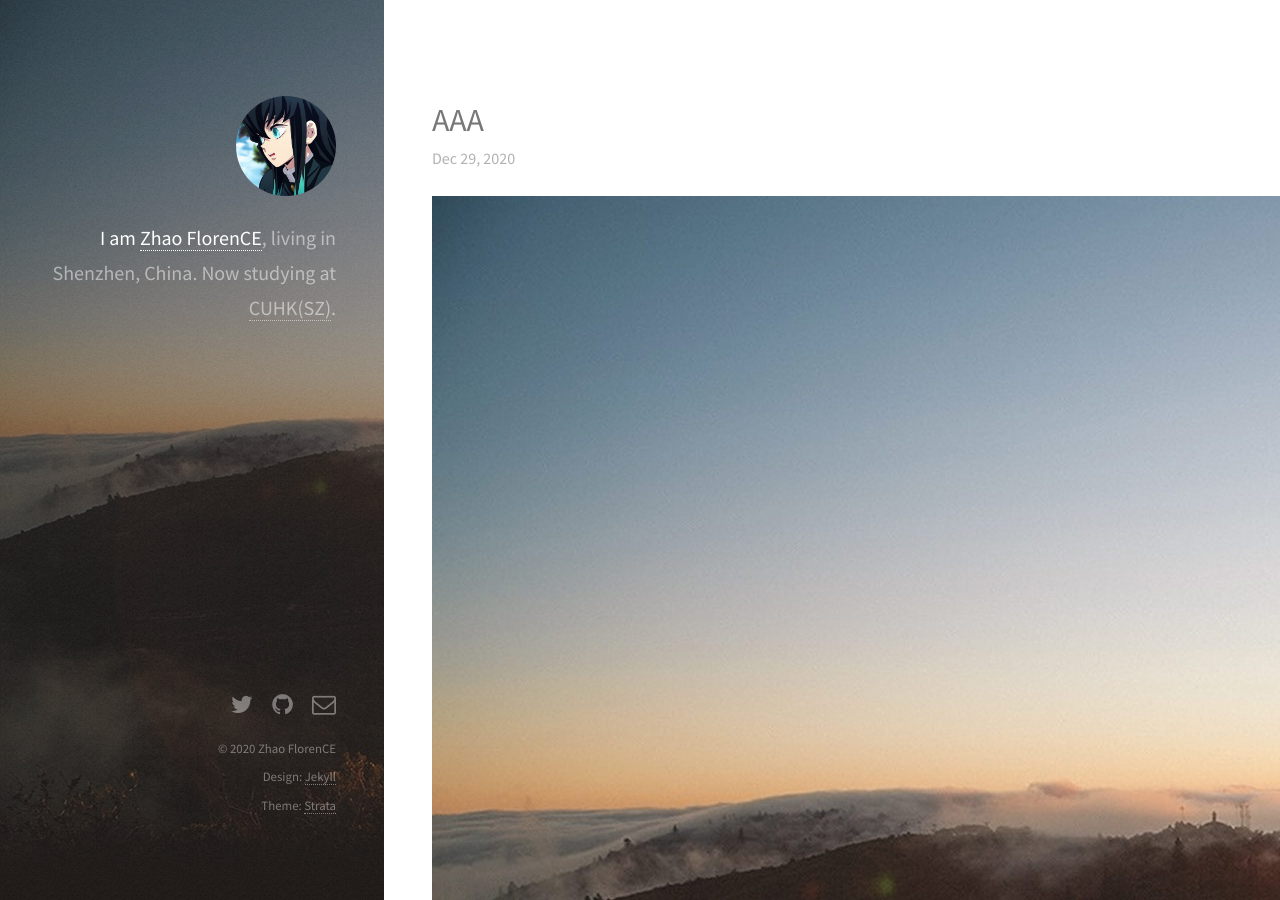
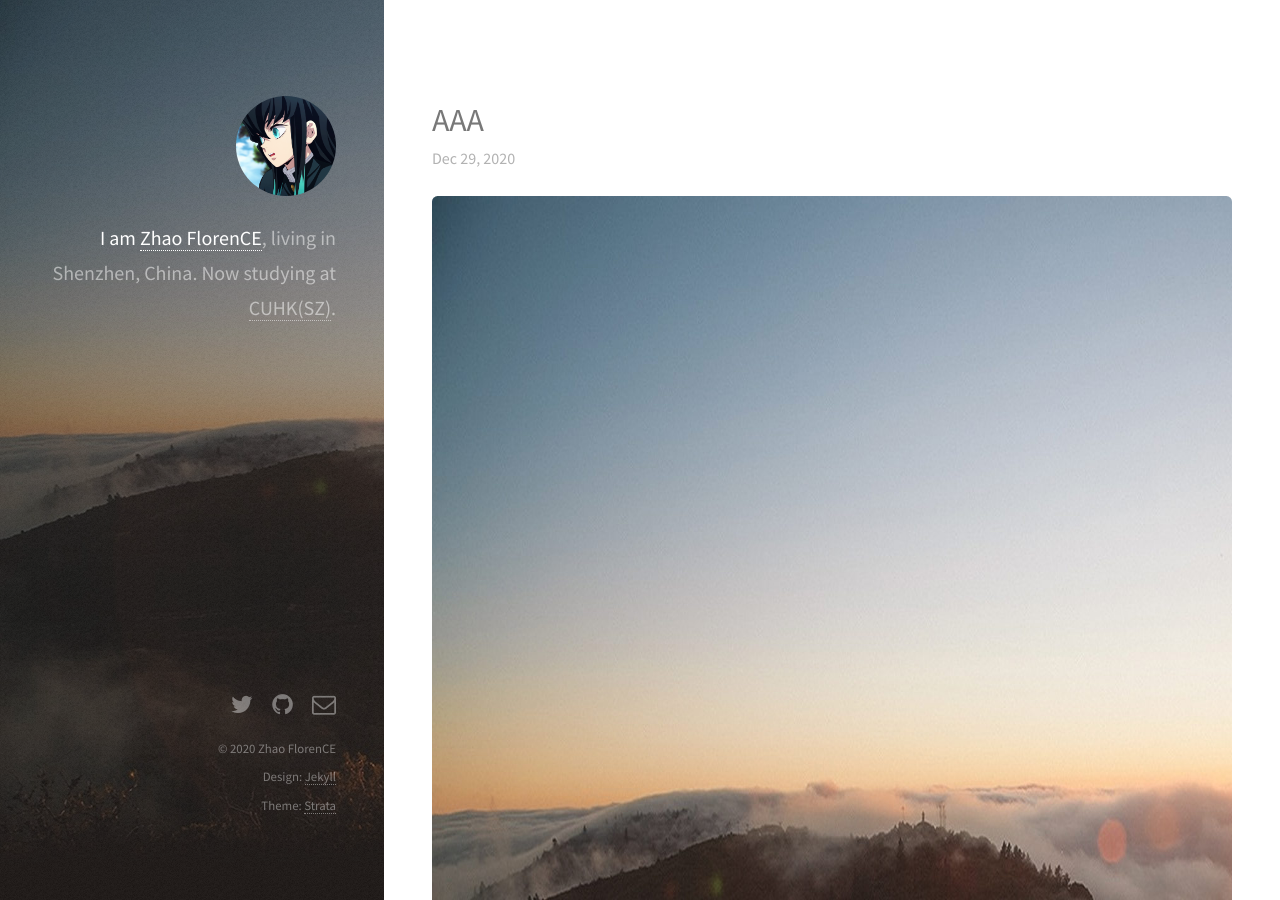
Before and after one commit to as3ert/blog, a Jekyll site: the page built from _posts/2020-12-29-aaa.md, in a window 1280 px wide and 900 px high. Built offline with Jekyll 4.4.1, drawn with Linux system fonts in a browser that asks for light colours; nearby versions of some CDN libraries.

Commit message:
Update 2020-12-29-aaa.md

```diff
--- a/_posts/2020-12-29-aaa.md
+++ b/_posts/2020-12-29-aaa.md
@@ -6,4 +6,4 @@ categories:
 date: 2020-12-29 18:21:00
 ---
 
-![](/images/bg.jpg){: width="1274" height="1274"}
+<img src="/images/bg.jpg" class="fit image">{: width="1274" height="1274"}
```
